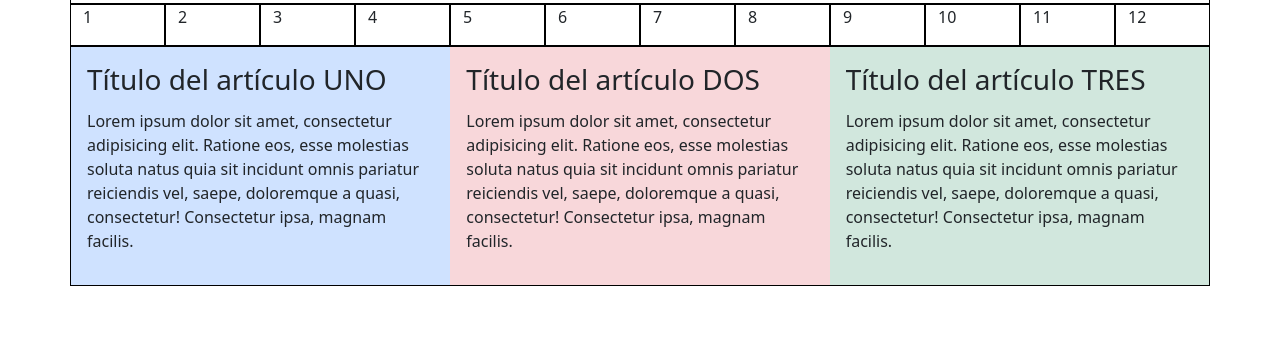
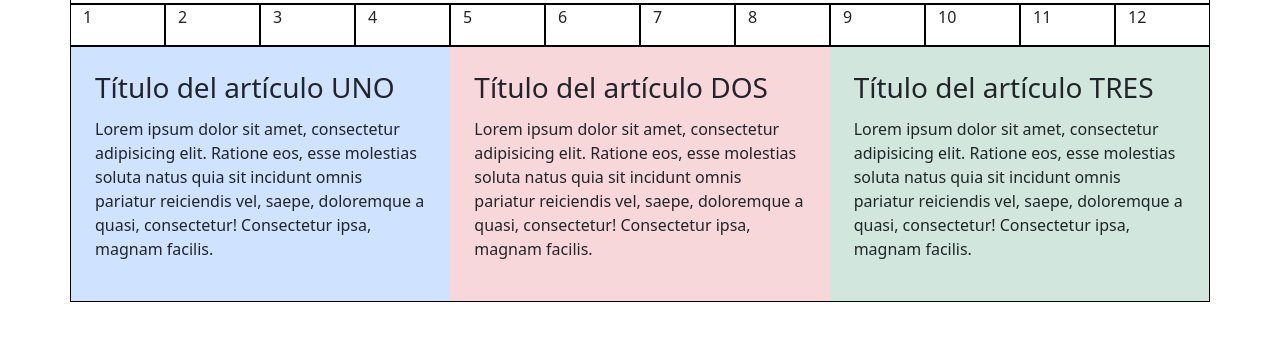
Before and after one commit to Martingomez092/desafio_12, a plain HTML site: page index.html in a window 1280 px wide. Shown: the part 54-394 px from the top of the page. Drawn offline with Linux system fonts and the light colour scheme.

Commit message:
se prende fuego mi pelo(8

```diff
--- a/index.html
+++ b/index.html
@@ -55,7 +55,7 @@
     </div>
     <section class="container">
         <div class="borde row">
-            <article class="fondo1 col-md-6 col-lg-4 d-flex flex-column gap-1 p-3 ">
+            <article class="fondo1 col-md-6 col-lg-4 d-flex flex-column gap-1 p-4 ">
                 <h3>Título del artículo UNO</h3>
                 <p>Lorem ipsum dolor sit amet, consectetur adipisicing elit. Ratione eos, esse molestias
                     soluta natus quia
@@ -65,7 +65,7 @@
             </article>
             <div class="col-md-6 col-lg-8">
                 <div class="row">
-                    <article class="fondo2 col-md-12 col-lg-6 d-flex flex-column gap-1 p-3">
+                    <article class="fondo2 col-md-12 col-lg-6 d-flex flex-column gap-1 p-4">
                         <h3>Título del artículo DOS</h3>
                         <p>Lorem ipsum dolor sit amet, consectetur adipisicing elit. Ratione eos, esse
                             molestias
@@ -75,7 +75,7 @@
                             ipsa,
                             magnam facilis.</p>
                     </article>
-                    <article class="fondo3 col-md-12 col-lg-6 d-flex flex-column gap-1 p-3">
+                    <article class="fondo3 col-md-12 col-lg-6 d-flex flex-column gap-1 p-4">
                         <h3>Título del artículo TRES</h3>
                         <p>Lorem ipsum dolor sit amet, consectetur adipisicing elit. Ratione eos, esse
                             molestias
```
